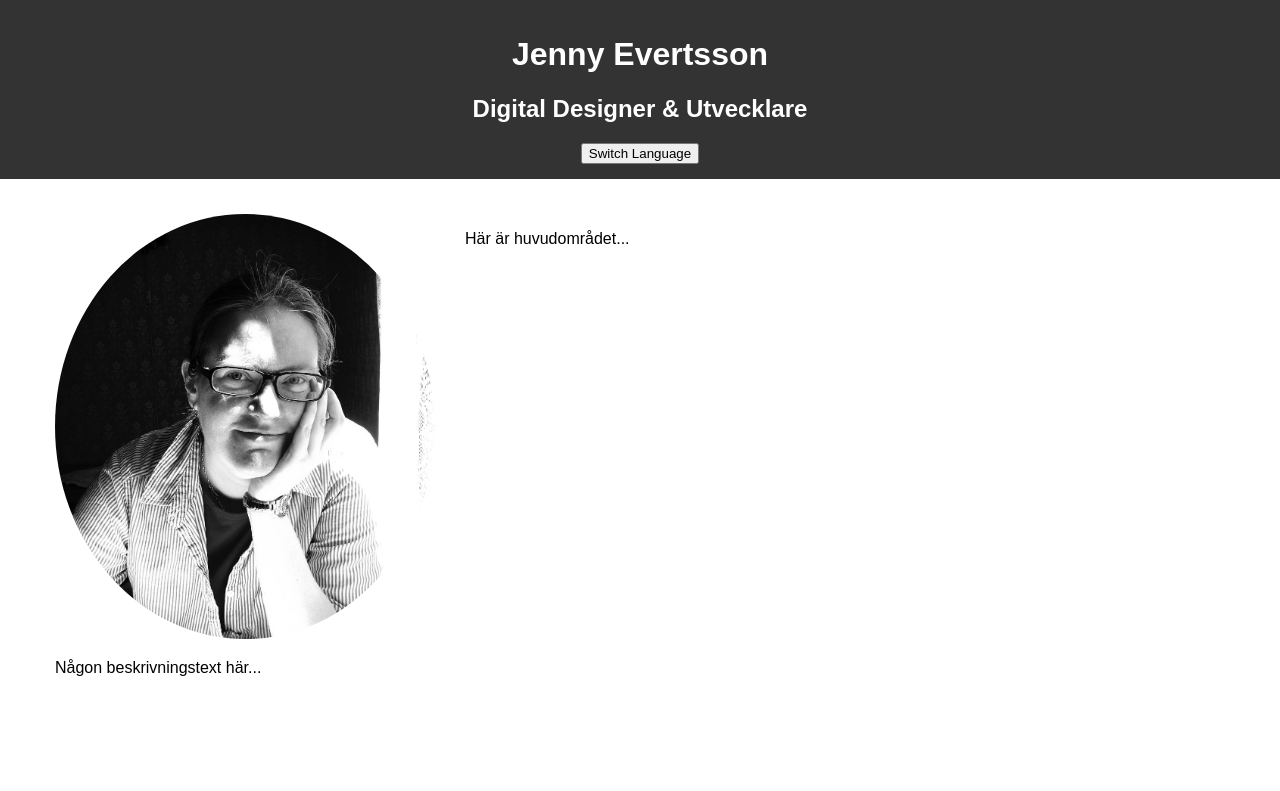
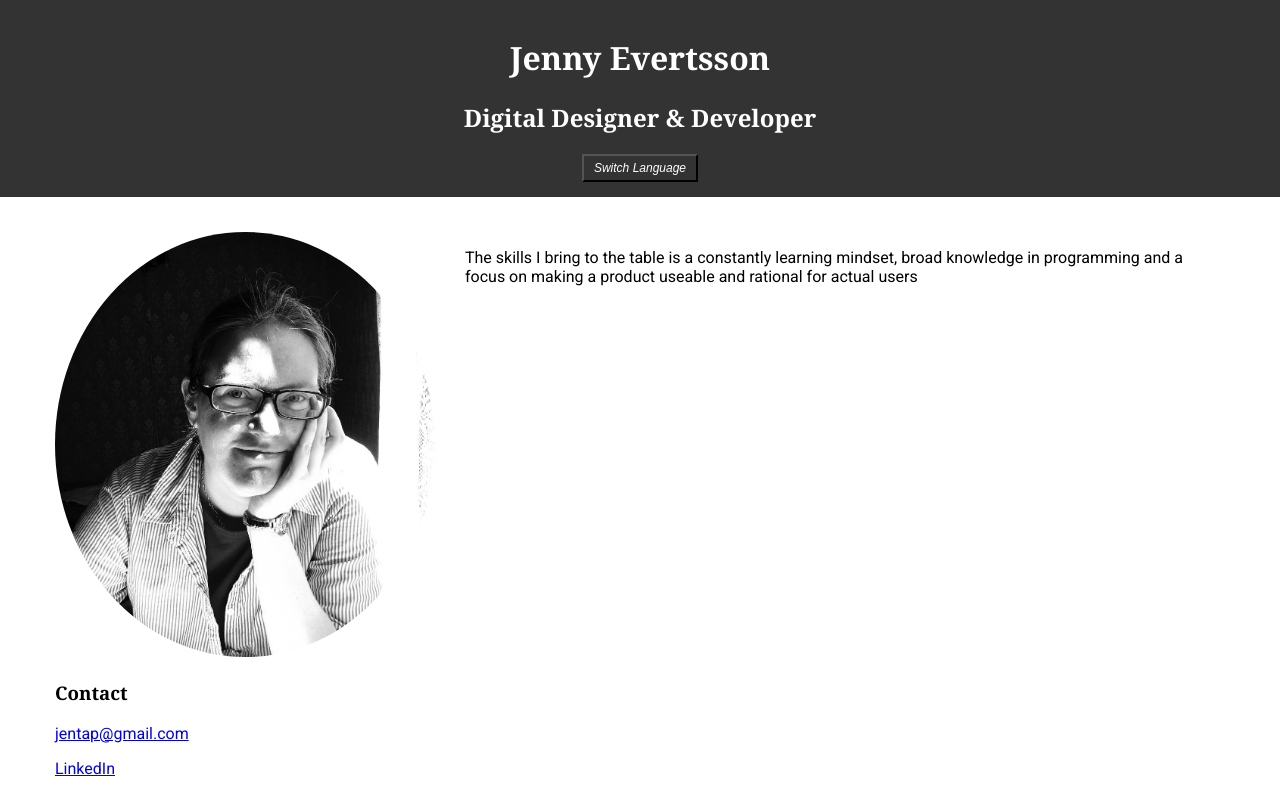
Before and after one commit to Lia-De/resume, a plain HTML site: page index.html in a window 1280 px wide. Both pictures are taken after a click on the button "Switch Language". Shown: the top 791 px of the page. Drawn offline with Linux system fonts and the light colour scheme.

Commit message:
Updating to add basic content

```diff
--- a/index.html
+++ b/index.html
@@ -3,8 +3,11 @@
 <head>
     <meta charset="UTF-8">
     <meta name="viewport" content="width=device-width, initial-scale=1.0">
-    <title>Responsive Webpage</title>
+    <title>Jenny Evertsson - Digital Designer & Developer</title>
     <link rel="stylesheet" href="resumestyle.css">
+    <link rel="preconnect" href="https://fonts.googleapis.com">
+    <link rel="preconnect" href="https://fonts.gstatic.com" crossorigin>
+    <link href="https://fonts.googleapis.com/css2?family=Arimo&family=Roboto:ital,wght@0,300;0,400;0,700;1,400&display=swap" rel="stylesheet">
 </head>
 <body>
     <header>
@@ -15,10 +18,24 @@
     <div class="container">
         <aside class="sidepanel">
             <img src="Jenny_bw.jpg" alt="Profile Photo">
-            <p id="side-text">Some description text here...</p>
+            <!--p id="side-text">Some description text here...</p-->
+            <div class="contact">
+                <h3 id="side-contact">Contact</h3>
+                <p><a href="mailto:jentap@gmail.com">jentap@gmail.com</a></p>
+                <p><a href="https://www.linkedin.com/in/jenny-tapani" target="_blank">LinkedIn</a></p>
+            </div>
+            <div class="short-facts">
+                <h3>Goals</h3>
+                <ul>
+                    <li>Through design, I want to contribute to making life a little better,
+                        a little easier and a little more fun, by solving the right problem the right way</li>
+                    <li>In order to really know that you know something - try to explain it to someone else</li>
+                    <li>No knowledge is in vain - the more I know the more I have the capability to do</li>
+                </ul>
+            </div>
         </aside>
         <main class="mainpanel">
-            <p id="main-content">Here is the main content area...</p>
+            <p id="about">The skills I bring to the table is a constantly learning mindset, broad knowledge in programming and a focus on making a product useable and rational for actual users</p>
         </main>
     </div>
     <script src="scripts.js"></script>
--- a/resumestyle.css
+++ b/resumestyle.css
@@ -3,13 +3,13 @@
 }
 
 body {
-    font-family: Arial, sans-serif;
     margin: 0;
     padding: 0;
     display: flex;
     flex-direction: column;
     align-items: center;
     justify-content: center;
+    font-family: "Roboto", serif;
 }
 
 header {
@@ -18,6 +18,19 @@ header {
     color: white;
     padding: 15px;
     text-align: center;
+}
+
+h1, h2, h3, h4, h5, h6 {
+    font-family:Cambria, Cochin, Georgia, Times, 'Times New Roman', serif;
+}
+
+button {
+    font-size: 12px;
+    font-weight: 300;
+    font-style: italic;
+    background-color: #333;
+    color: white;
+    padding: 5px 10px;
 }
 
 .container {
@@ -45,6 +58,16 @@ header {
     min-width: 300px;
     padding: 15px;
 }
+.short-facts {
+    font-size: 0.8em;
+    line-height: 1.7em;
+}
+.short-facts ul {
+    list-style-type: none;
+}
+.short-facts ul li {
+    padding: 1em 0;
+}
 
 @media (max-width: 768px) {
     .container {
--- a/scripts.js
+++ b/scripts.js
@@ -1,27 +1,29 @@
-const englishTexts = {
-    title: "Digital Designer & Developer",
-    sideText: "Some description text here...",
-    mainContent: "Here is the main content area..."
+
+const translations = {
+    en: {
+        title: "Digital Designer & Developer",
+        about: "The skills I bring to the table is a constantly learning mindset, broad knowledge in programming and a focus on making a product useable and rational for actual users.",
+        side-contact: "Contact"
+        // Add other sections here
+    },
+    se: {
+        title: "Digital Designer & Utvecklare",
+        about: "Jag har med mig en ",
+        side-contact: "Kontakt"
+        // Add other sections here
+    }
+    // Add more languages as needed
 };
 
-const swedishTexts = {
-    title: "Digital Designer & Utvecklare",
-    sideText: "Någon beskrivningstext här...",
-    mainContent: "Här är huvudområdet..."
-};
-
-let currentLanguage = "english";
+let currentLanguage = 'en'; // Set a default language
 
 function switchLanguage() {
-    if (currentLanguage === "english") {
-        document.getElementById("title").innerText = swedishTexts.title;
-        document.getElementById("side-text").innerText = swedishTexts.sideText;
-        document.getElementById("main-content").innerText = swedishTexts.mainContent;
-        currentLanguage = "swedish";
-    } else {
-        document.getElementById("title").innerText = englishTexts.title;
-        document.getElementById("side-text").innerText = englishTexts.sideText;
-        document.getElementById("main-content").innerText = englishTexts.mainContent;
-        currentLanguage = "english";
-    }
+    currentLanguage = currentLanguage === 'en' ? 'sv' : 'en'; // Toggle between languages
+    const elements = document.querySelectorAll("[id]"); // Select all elements with an id
+
+    elements.forEach(el => {
+        if (translations[currentLanguage][el.id]) {
+            el.textContent = translations[currentLanguage][el.id];
+        }
+    });
 }
```
